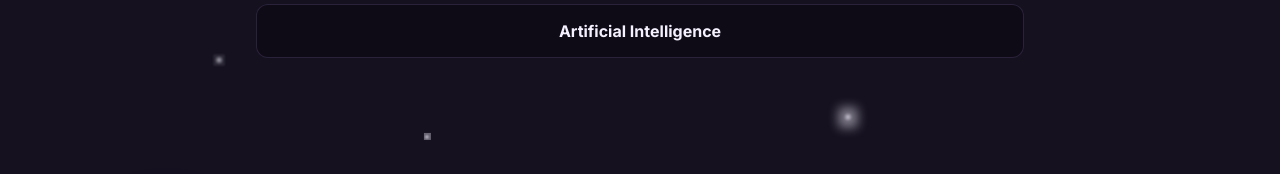
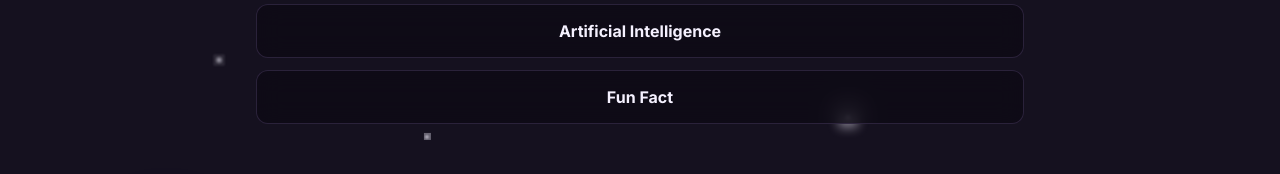
Before and after one commit to Austin-Tillotson/Portfolio, a Next.js app: page /about in a window 1280 px wide. Shown: the part 373-547 px from the top of the page. Built offline with nearby package versions, Linux system fonts and the light colour scheme; a web font is replaced by a local one.

Commit message:
updated about me

```diff
--- a/app/components/AboutAccordion.tsx
+++ b/app/components/AboutAccordion.tsx
@@ -1,6 +1,6 @@
 "use client";
 
-import { useState } from "react";
+import { useRef, useState } from "react";
 
 const aboutSections = [
   {
@@ -88,10 +88,66 @@ const aboutSections = [
       it may have in the future.`,
     ],
   },
+  {
+    id: "fun_fact",
+    label: "Fun Fact",
+    paragraphs: [
+      `Wonder why the site is called ARTillotson?`,
+      `Well, it's because my initials spell ART!`,
+    ],
+  },
 ];
 
 export default function AboutAccordion() {
   const [openSectionId, setOpenSectionId] = useState<string | null>(null);
+  const sectionRefs = useRef<Record<string, HTMLDivElement | null>>({});
+
+  function toggleSection(id: string) {
+    const isOpening = openSectionId !== id;
+
+    setOpenSectionId(isOpening ? id : null);
+
+    if (!isOpening) {
+      return;
+    }
+
+    window.requestAnimationFrame(() => {
+      const section = sectionRefs.current[id];
+      const header = document.querySelector(".header");
+
+      if (!section) {
+        return;
+      }
+
+      const headerHeight = header?.getBoundingClientRect().height ?? 0;
+      const safeTop = headerHeight + 16;
+      const viewportBottom = window.innerHeight - 16;
+      const sectionRect = section.getBoundingClientRect();
+      const firstParagraph = section.querySelector<HTMLElement>(
+        ".about-accordion__paragraph",
+      );
+      const firstParagraphTop = firstParagraph?.getBoundingClientRect().top;
+      let scrollOffset = 0;
+
+      if (sectionRect.top < safeTop) {
+        scrollOffset = sectionRect.top - safeTop;
+      } else if (
+        firstParagraphTop !== undefined &&
+        firstParagraphTop > viewportBottom
+      ) {
+        scrollOffset = firstParagraphTop - viewportBottom;
+      } else {
+        return;
+      }
+
+      window.scrollBy({
+        behavior: window.matchMedia("(prefers-reduced-motion: reduce)").matches
+          ? "auto"
+          : "smooth",
+        top: scrollOffset,
+      });
+    });
+  }
 
   return (
     <div className="about-accordion">
@@ -104,13 +160,16 @@ export default function AboutAccordion() {
           <div
             className={`about-accordion__item${isOpen ? " about-accordion__item--open" : ""}`}
             key={id}
+            ref={(element) => {
+              sectionRefs.current[id] = element;
+            }}
           >
             <button
               aria-controls={panelId}
               aria-expanded={isOpen}
               className={`about-accordion__trigger${isOpen ? " about-accordion__trigger--open" : ""}`}
               id={triggerId}
-              onClick={() => setOpenSectionId(isOpen ? null : id)}
+              onClick={() => toggleSection(id)}
               type="button"
             >
               {label}
--- a/app/globals.css
+++ b/app/globals.css
@@ -582,7 +582,8 @@ button {
   transition: background-color 0.2s ease, color 0.2s ease;
 }
 
-.about-accordion__trigger:hover {
+.about-accordion__trigger:hover,
+.about-accordion__trigger--open {
   background: var(--surface-hover-color);
   color: var(--accent-color);
 }
```
